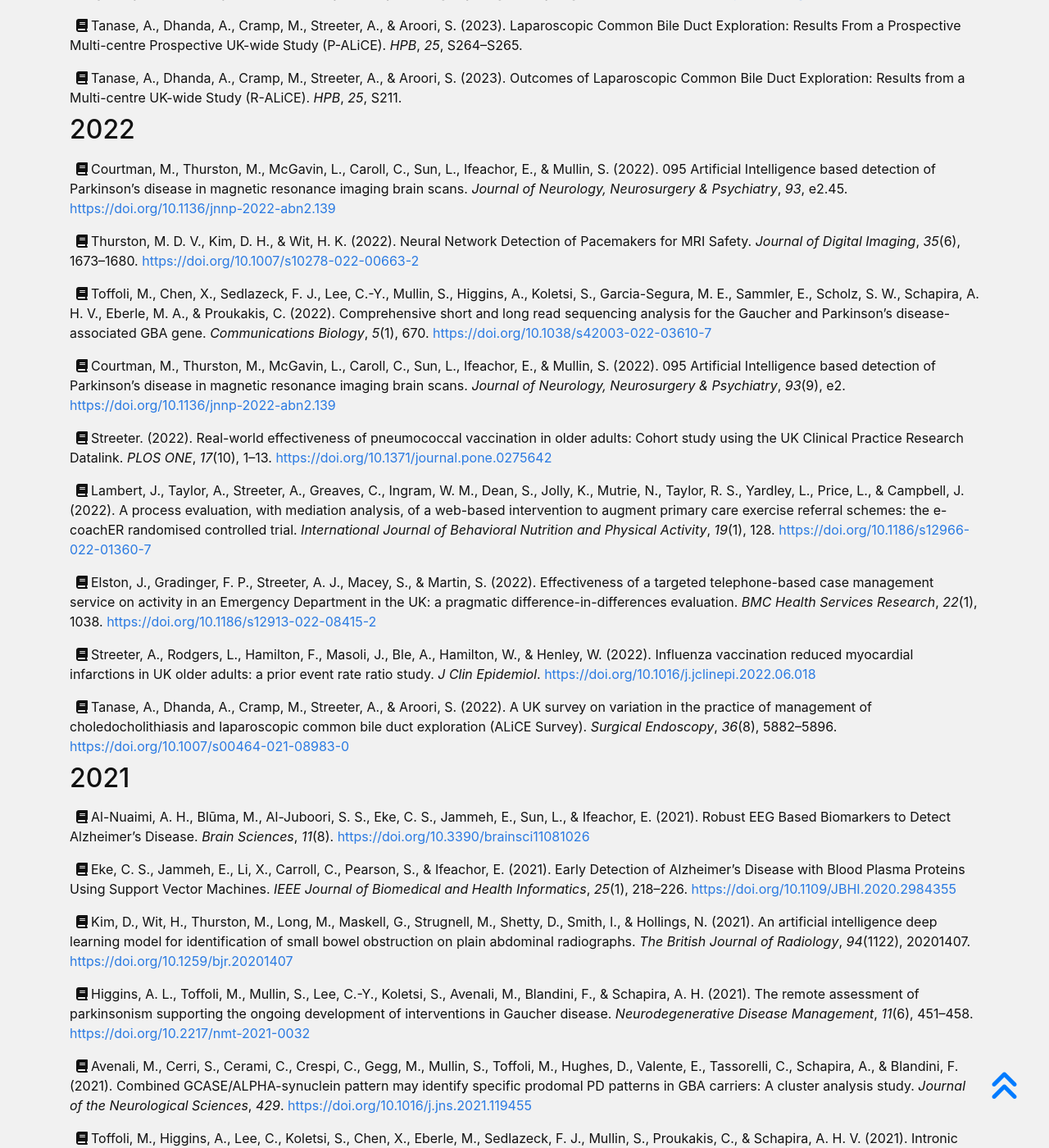
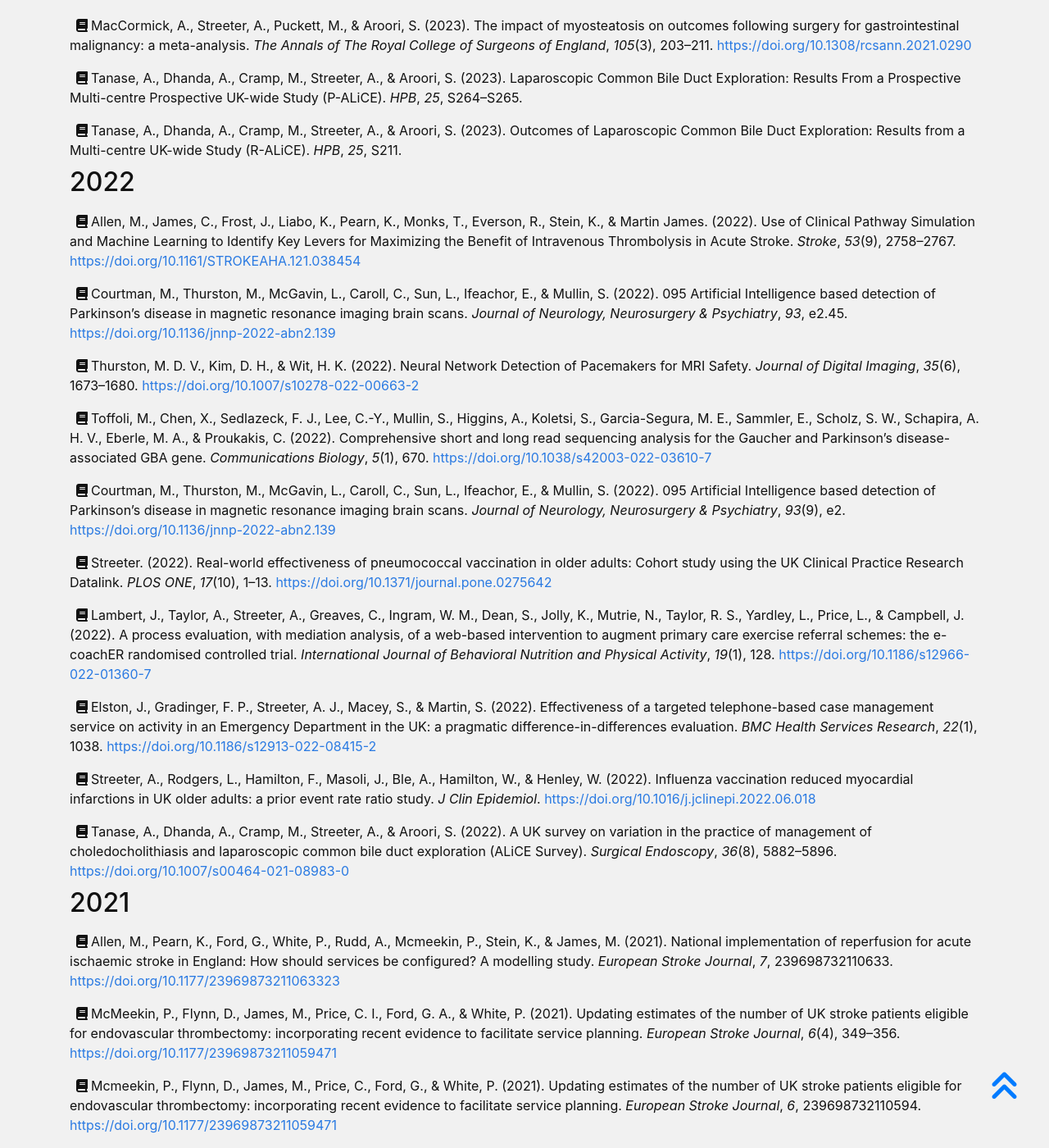
Before and after one commit to sustainsw/admit.github.io, a Jekyll site: the page built from pages/publications.md, in a window 1280 px wide and 1400 px high, scrolled down 1287 px. Shown: the whole window at 82% size. Built offline with Jekyll 4.4.1, drawn with Linux system fonts in a browser that asks for light colours; some of the changed text lies outside the part shown.

Commit message:
update publication

```diff
--- a/pages/publications.md
+++ b/pages/publications.md
@@ -25,6 +25,12 @@ div.csl-entry { text-indent: 0.5em; padding: 0.5em 0; }
 
 
 ## 2023
+
+<div class="csl-bib-body">
+  <div data-csl-entry-id="Pearn2023.04.24.23289017" class="csl-entry">Pearn, K., Allen, M., Laws, A., Monks, T., Everson, R., &#38; James, M. (2023). What would other emergency stroke teams do? Using explainable machine learning to understand variation in thrombolysis practice. <i>MedRxiv</i>.  <a href="https://doi.org/10.1101/2023.04.24.23289017">https://doi.org/10.1101/2023.04.24.23289017</a></div>
+</div>
+
+
 <div class="csl-bib-body">
   <div data-csl-entry-id="TOFFOLI2023106343" class="csl-entry">Toffoli, M., Chohan, H., Mullin, S., Jesuthasan, A., Yalkic, S., Koletsi, S., Menozzi, E., Rahall, S., Limbachiya, N., Loefflad, N., Higgins, A., Bestwick, J., Lucas-Del-Pozo, S., Fierli, F., Farbos, A., Mezabrovschi, R., Lee-Yin, C., Schrag, A., Moreno-Martinez, D., … Schapira, A. H. V. (2023). Phenotypic effect of GBA1 variants in individuals with and without Parkinson’s disease: The RAPSODI study. <i>Neurobiology of Disease</i>, <i>188</i>, 106343. <a
 href="https://doi.org/https://doi.org/10.1016/j.nbd.2023.106343">https://doi.org/10.1016/j.nbd.2023.106343</a></div>
@@ -101,6 +107,13 @@ href="https://doi.org/https://doi.org/10.1016/j.nbd.2023.106343">https://doi.org
 </div>
 
 ## 2022
+
+<div class="csl-bib-body">
+  <div data-csl-entry-id="doi:10.1161/STROKEAHA.121.038454" class="csl-entry">Allen, M., James, C., Frost, J., Liabo, K., Pearn, K., Monks, T., Everson, R., Stein, K., &#38; Martin James. (2022). Use of Clinical Pathway Simulation and Machine Learning to Identify Key Levers for Maximizing the Benefit of Intravenous Thrombolysis in Acute Stroke. <i>Stroke</i>, <i>53</i>(9), 2758–2767.  <a href="https://doi.org/10.1161/STROKEAHA.121.038454">https://doi.org/10.1161/STROKEAHA.121.038454</a></div>
+</div>
+
+
+
 <div class="csl-bib-body">
 <div data-csl-entry-id="article" class="csl-entry">Courtman, M., Thurston, M.,
 McGavin, L., Caroll, C., Sun, L., Ifeachor, E., &#38; Mullin, S. (2022). 095
@@ -159,6 +172,20 @@ href="https://doi.org/10.1007/s10278-022-00663-2">https://doi.org/10.1007/s10278
 
 
 ## 2021
+
+
+<div class="csl-bib-body">
+  <div data-csl-entry-id="article" class="csl-entry">Allen, M., Pearn, K., Ford, G., White, P., Rudd, A., Mcmeekin, P., Stein, K., &#38; James, M. (2021). National implementation of reperfusion for acute ischaemic stroke in England: How should services be configured? A modelling study. <i>European Stroke Journal</i>, <i>7</i>, 239698732110633.  <a href="https://doi.org/10.1177/23969873211063323">https://doi.org/10.1177/23969873211063323</a></div>
+</div>
+
+<div class="csl-bib-body">
+  <div data-csl-entry-id="doi:10.1177/23969873211059471" class="csl-entry">McMeekin, P., Flynn, D., James, M., Price, C. I., Ford, G. A., &#38; White, P. (2021). Updating estimates of the number of UK stroke patients eligible for endovascular thrombectomy: incorporating recent evidence to facilitate service planning. <i>European Stroke Journal</i>, <i>6</i>(4), 349–356.  <a href="https://doi.org/10.1177/23969873211059471">https://doi.org/10.1177/23969873211059471</a></div>
+</div>
+
+
+<div class="csl-bib-body">
+  <div data-csl-entry-id="article" class="csl-entry">Mcmeekin, P., Flynn, D., James, M., Price, C., Ford, G., &#38; White, P. (2021). Updating estimates of the number of UK stroke patients eligible for endovascular thrombectomy: incorporating recent evidence to facilitate service planning. <i>European Stroke Journal</i>, <i>6</i>, 239698732110594.  <a href="https://doi.org/10.1177/23969873211059471">https://doi.org/10.1177/23969873211059471</a></div>
+</div>
 
 <div class="csl-bib-body">
   <div data-csl-entry-id="brainsci11081026" class="csl-entry">Al-Nuaimi, A. H., Blūma, M., Al-Juboori, S. S., Eke, C. S., Jammeh, E., Sun, L., &#38; Ifeachor, E. (2021). Robust EEG Based Biomarkers to Detect Alzheimer’s Disease. <i>Brain Sciences</i>, <i>11</i>(8). <a
@@ -279,6 +306,9 @@ href="https://doi.org/10.1259/bjr.20201407">https://doi.org/10.1259/bjr.20201407
 
 ## 2019
 
+<div class="csl-bib-body">
+  <div data-csl-entry-id="Allene028296" class="csl-entry">Allen, M., Pearn, K., Monks, T., Bray, B. D., Everson, R., Salmon, A., James, M., &#38; Stein, K. (2019). Can clinical audits be enhanced by pathway simulation and machine learning? An example from the acute stroke pathway. <i>BMJ Open</i>, <i>9</i>(9).  <a href="https://doi.org/10.1136/bmjopen-2018-028296">https://doi.org/10.1136/bmjopen-2018-028296</a></div>
+</div>
 
 
 <div class="csl-bib-body">
@@ -344,3 +374,10 @@ href="https://doi.org/10.3390/diagnostics8010005">https://doi.org/10.3390/diagno
 <div class="csl-bib-body">
   <div data-csl-entry-id="article" class="csl-entry">Wyatt, K., Lloyd, J., Creanor, S., Green, C., Dean, S., Hillsdon, M., Abraham, C., Tomlinson, R., Pearson, V., Taylor, R., Ryan, E., Streeter, A., Forbes, C., Hurst, A., Price, L., Crathorne, L., Krägeloh, C., Siegert, R., &#38; Logan, S. (2018). Cluster randomised controlled trial and economic and process evaluation to determine the effectiveness and cost-effectiveness of a novel intervention [Healthy Lifestyles Programme (HeLP)] to prevent obesity in school children. <i>Public Health Research</i>, <i>6</i>, 1–204. <a href="https://doi.org/10.3310/phr06010">https://doi.org/10.3310/phr06010</a> </div>
 </div>
+
+
+## Earlier
+
+<div class="csl-bib-body">
+  <div data-csl-entry-id="article" class="csl-entry">Churilov, L., &#38; Donnan, G. (2012). Operations Research for stroke care systems: An opportunity for The Science of Better to do much better. <i>Operations Research for Health Care</i>, <i>1</i>, 6–15.  <a href="https://doi.org/10.1016/j.orhc.2011.12.001">https://doi.org/10.1016/j.orhc.2011.12.001</a></div>
+</div>
```
